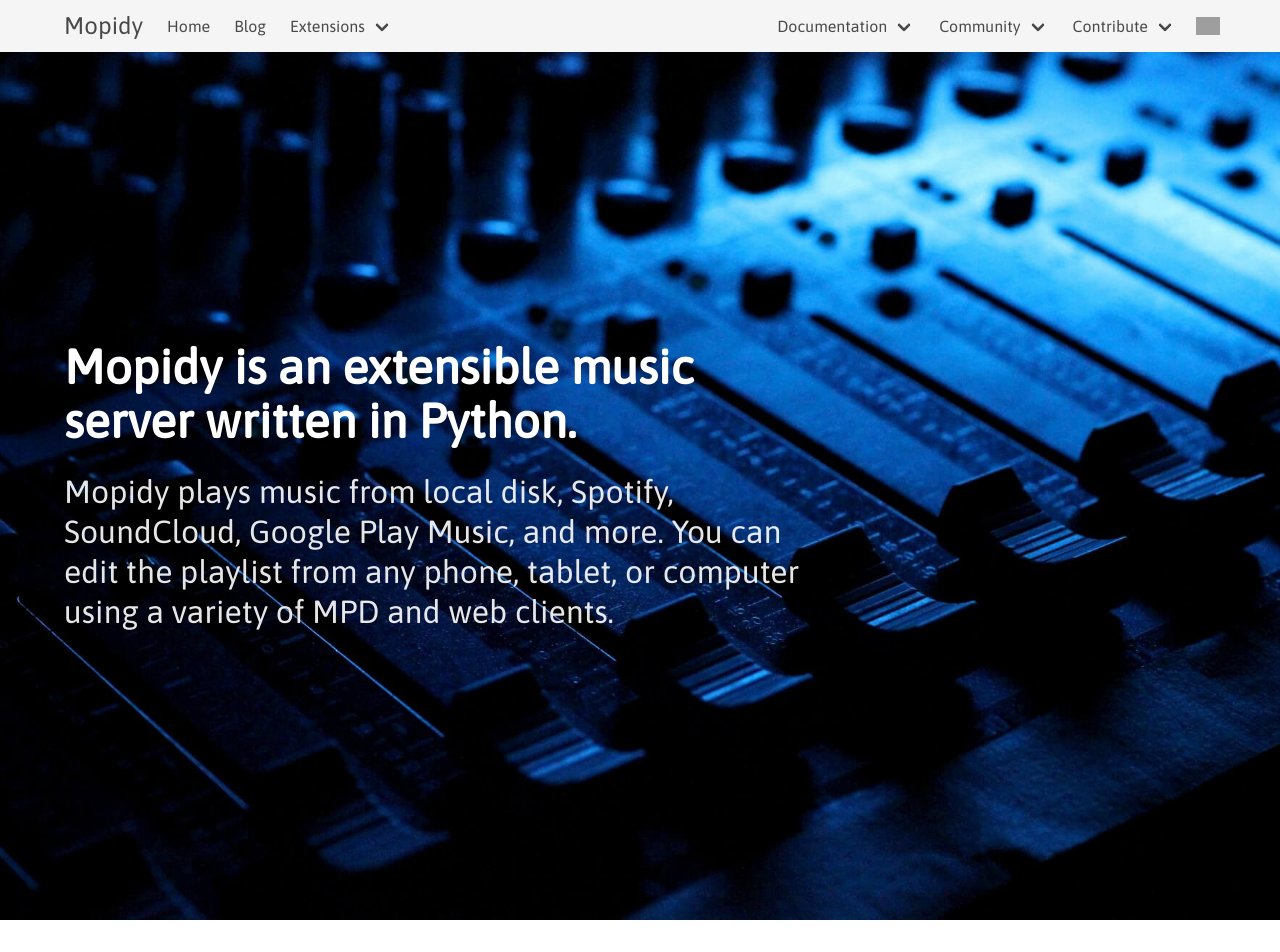
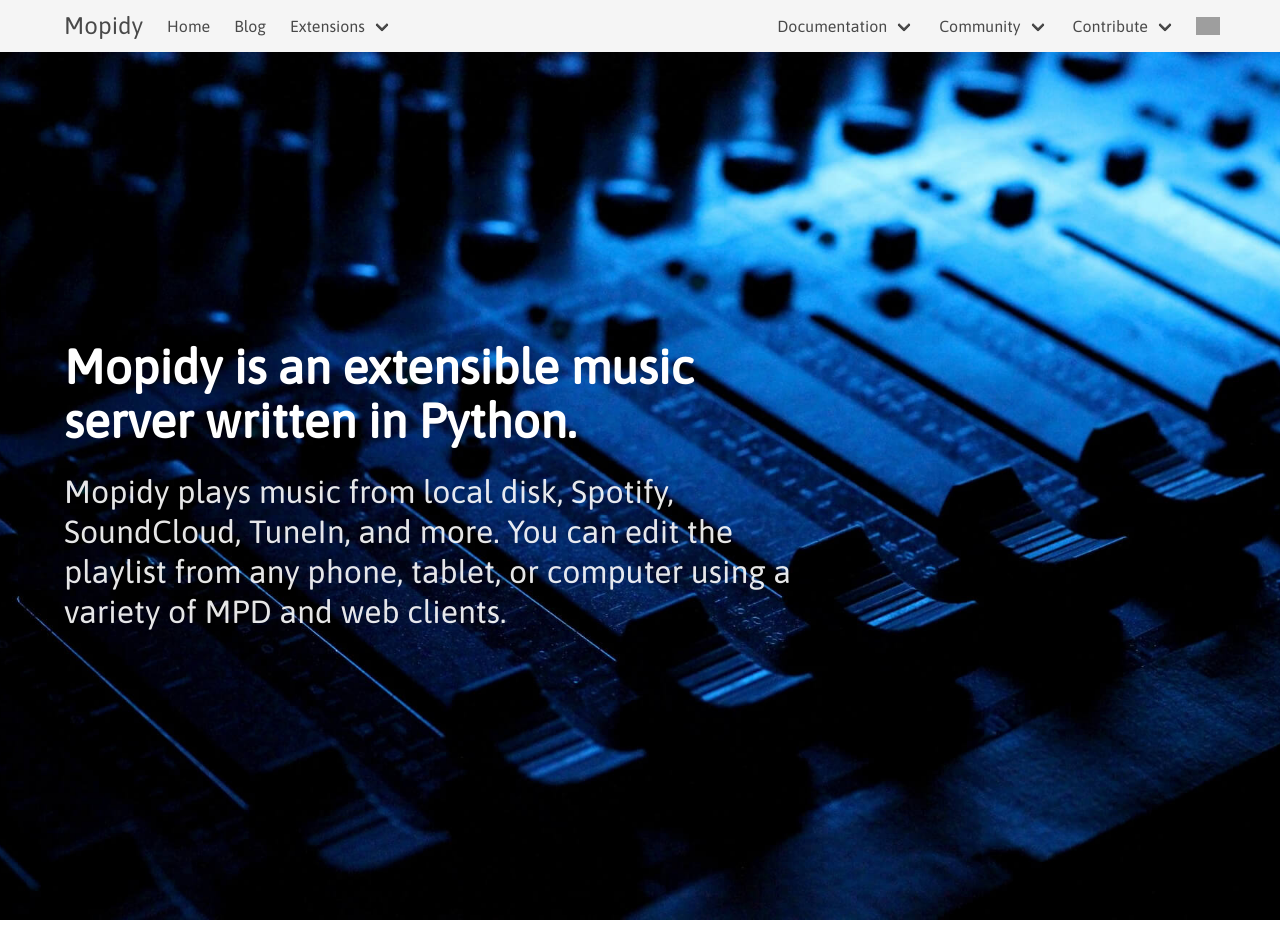
Before and after one commit to mopidy/website, a Jekyll site: the page built from index.html, in a window 1280 px wide and 1400 px high. Shown: the top 952 px of the window. Built offline with Jekyll 4.4.1, drawn with Linux system fonts in a browser that asks for light colours; some of the changed text lies outside the part shown; grey boxes are pictures that could not be loaded.

Commit message:
Feature TuneIn instead of Google Play Music
Google Play Music is winding down, and will be fully discontinued by
December.

```diff
--- a/index.html
+++ b/index.html
@@ -15,7 +15,7 @@ title: Mopidy
 
           <p class="subtitle is-3">
             Mopidy plays music from local disk, Spotify, SoundCloud,
-            Google Play Music, and more. You can edit the playlist from any
+            TuneIn, and more. You can edit the playlist from any
             phone, tablet, or computer using a variety of MPD and web clients.
           </p>
 
@@ -38,7 +38,7 @@ title: Mopidy
           Vanilla Mopidy only plays music from files and radio streams.
           Through <a href="/ext/">extensions</a>,
           Mopidy can play music from cloud services like Spotify, SoundCloud,
-          and Google Play Music.
+          and TuneIn.
         </p>
 
         <p>
@@ -63,7 +63,7 @@ title: Mopidy
             </div>
             <div class="tile is-child">
               <figure class="image">
-                <img src="/media/ext/gmusic.png" alt="Google Play">
+                <img src="/media/ext/tunein.png" alt="TuneIn">
               </figure>
             </div>
           </div>
```
